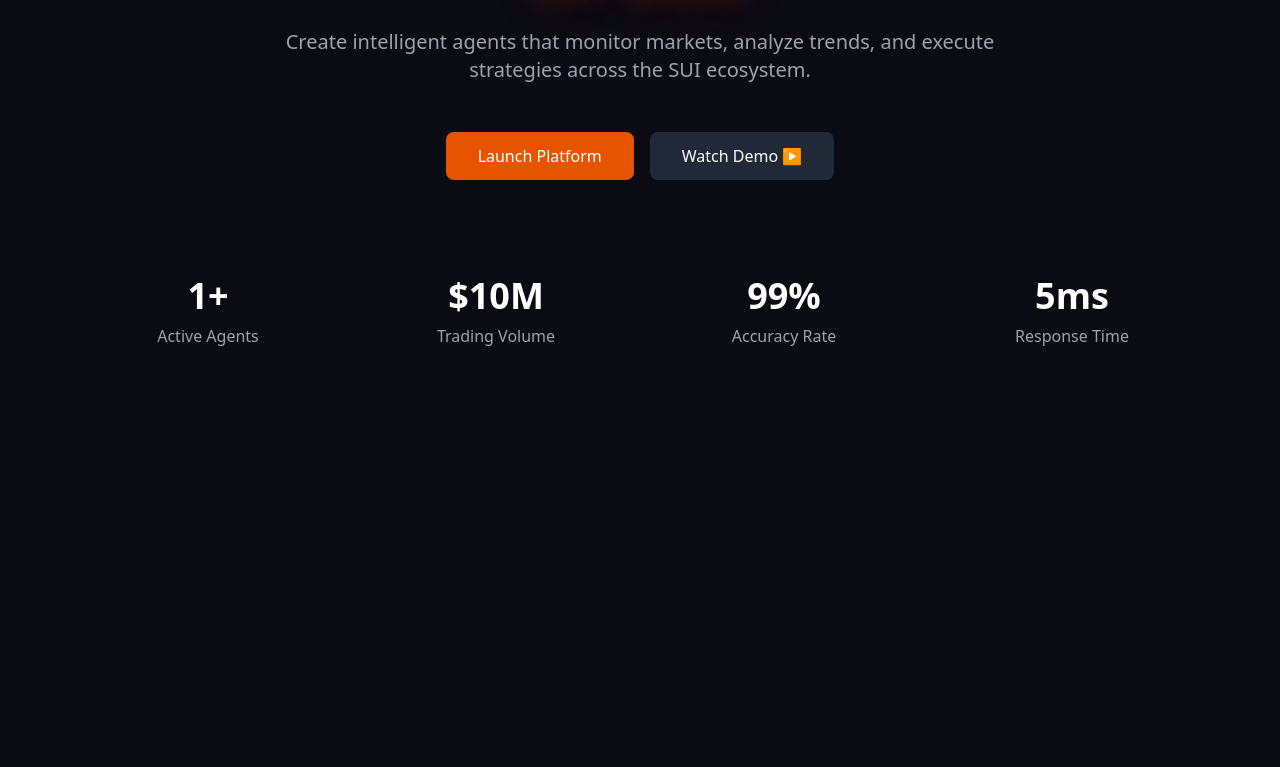
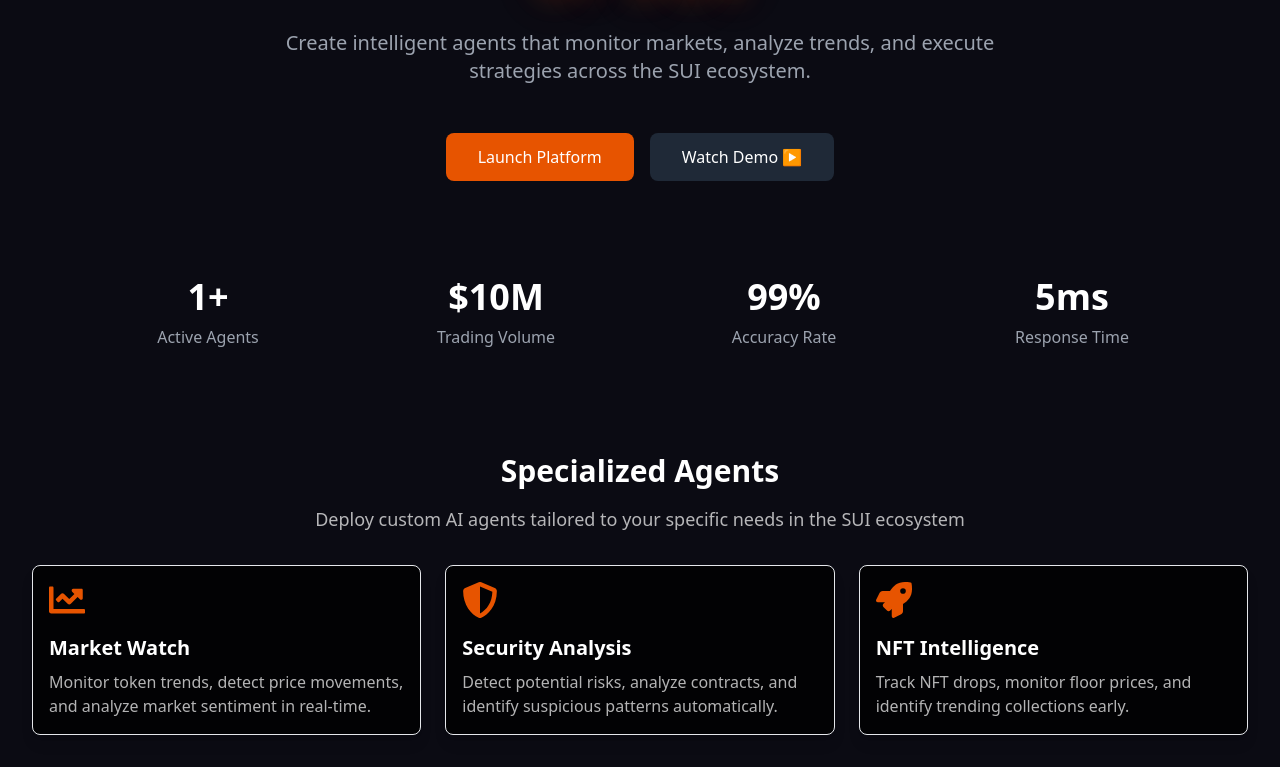
Before and after one commit to MeremArt/Craaib-Ai-agent, a Next.js app: page / in a window 1280 px wide. Shown: the part 341-1108 px from the top of the page. Before the commit the page ends 800 px from the top, so only its background shows below. Built offline with nearby package versions, Linux system fonts and the light colour scheme.

Commit message:
special agent

```diff
--- a/app/components/SpecializedAgents.tsx
+++ b/app/components/SpecializedAgents.tsx
@@ -2,7 +2,7 @@ import { FaChartLine, FaShieldAlt, FaRocket } from "react-icons/fa";
 
 export const SpecializedAgents = () => {
   return (
-    <section className="px-8 py-8 max-w-7xl mx-auto">
+    <section className="px-8 py-8 max-w-7xl mx-auto flex flex-col items-center justify-center mt-10">
       <h2 className="text-3xl font-bold text-white mb-4">Specialized Agents</h2>
       <p className="text-lg text-white text-opacity-70 mb-8">
         Deploy custom AI agents tailored to your specific needs in the SUI
@@ -10,8 +10,8 @@ export const SpecializedAgents = () => {
       </p>
 
       <div className="flex flex-col md:flex-row gap-6">
-        <div className="flex flex-col bg-black bg-opacity-80 p-4 rounded-lg w-full md:w-1/3">
-          <FaChartLine className="text-blue-500 text-4xl mb-4" />
+        <div className="flex flex-col bg-black bg-opacity-80 p-4 rounded-lg w-full md:w-1/3  shadow-lg border border-gray-200 hover:border-primary hover:shadow-xl hover:-translate-y-2 hover:scale-105 transition transform duration-300 cursor-pointer">
+          <FaChartLine className="text-primary text-4xl mb-4" />
           <h3 className="text-xl font-semibold text-white mb-2">
             Market Watch
           </h3>
@@ -21,8 +21,8 @@ export const SpecializedAgents = () => {
           </p>
         </div>
 
-        <div className="flex flex-col bg-black bg-opacity-80 p-4 rounded-lg w-full md:w-1/3">
-          <FaShieldAlt className="text-blue-500 text-4xl mb-4" />
+        <div className="flex flex-col bg-black bg-opacity-80 p-4 rounded-lg w-full md:w-1/3  shadow-lg border border-gray-200 hover:border-primary hover:shadow-xl hover:-translate-y-2 hover:scale-105 transition transform duration-300 cursor-pointer">
+          <FaShieldAlt className="text-primary text-4xl mb-4" />
           <h3 className="text-xl font-semibold text-white mb-2">
             Security Analysis
           </h3>
@@ -32,8 +32,8 @@ export const SpecializedAgents = () => {
           </p>
         </div>
 
-        <div className="flex flex-col bg-black bg-opacity-80 p-4 rounded-lg w-full md:w-1/3">
-          <FaRocket className="text-blue-500 text-4xl mb-4" />
+        <div className="flex flex-col bg-black bg-opacity-80 p-4 rounded-lg w-full md:w-1/3  shadow-lg border border-gray-200 hover:border-primary hover:shadow-xl hover:-translate-y-2 hover:scale-105 transition transform duration-300 cursor-pointer">
+          <FaRocket className="text-primary text-4xl mb-4" />
           <h3 className="text-xl font-semibold text-white mb-2">
             NFT Intelligence
           </h3>
--- a/app/page.tsx
+++ b/app/page.tsx
@@ -7,10 +7,13 @@ export default function HomePage() {
   return (
     <div className="min-h-screen bg-[#0B0B13]">
       <Header />
+      <hr className="bg-white border-1 border-white" />
       <main>
         <HeroSection />
         <Statistics />
-        {/* <SpecializedAgents /> */}
+        <div>
+          <SpecializedAgents />
+        </div>
       </main>
     </div>
   );
```
